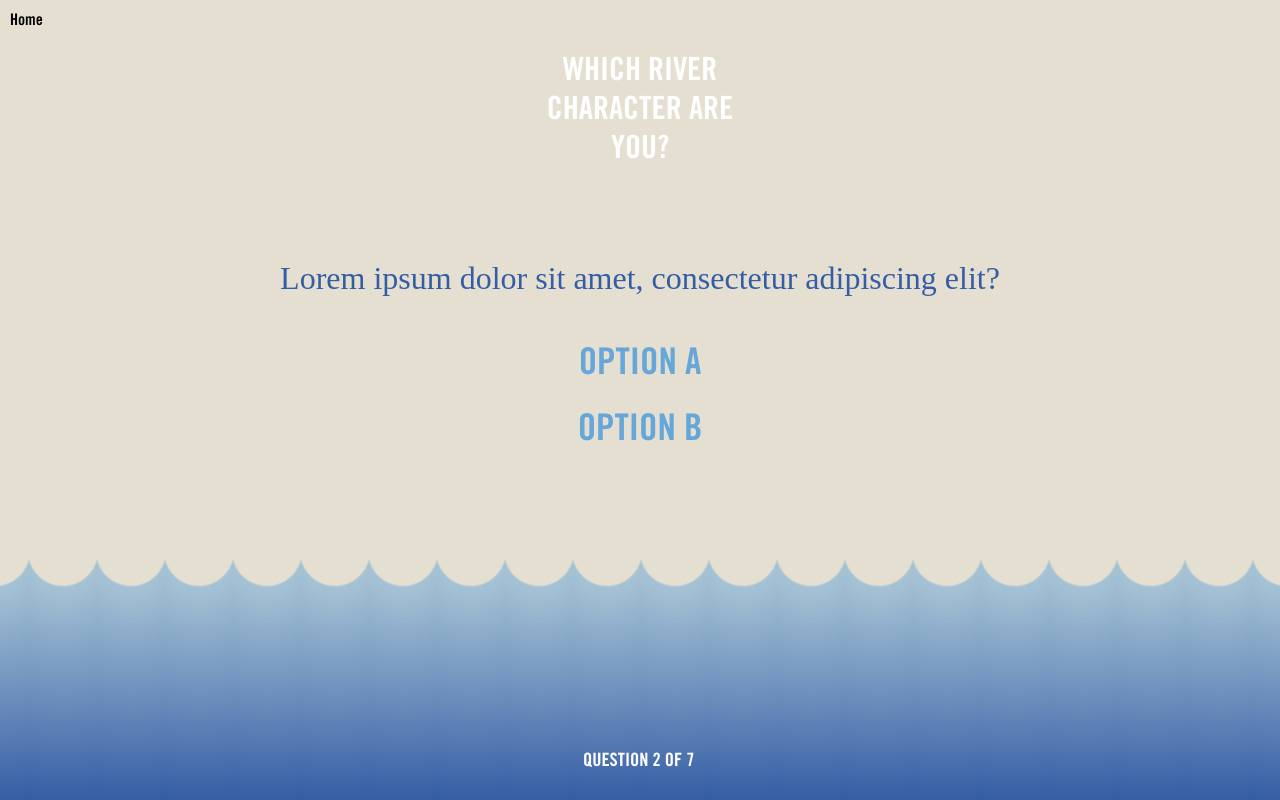
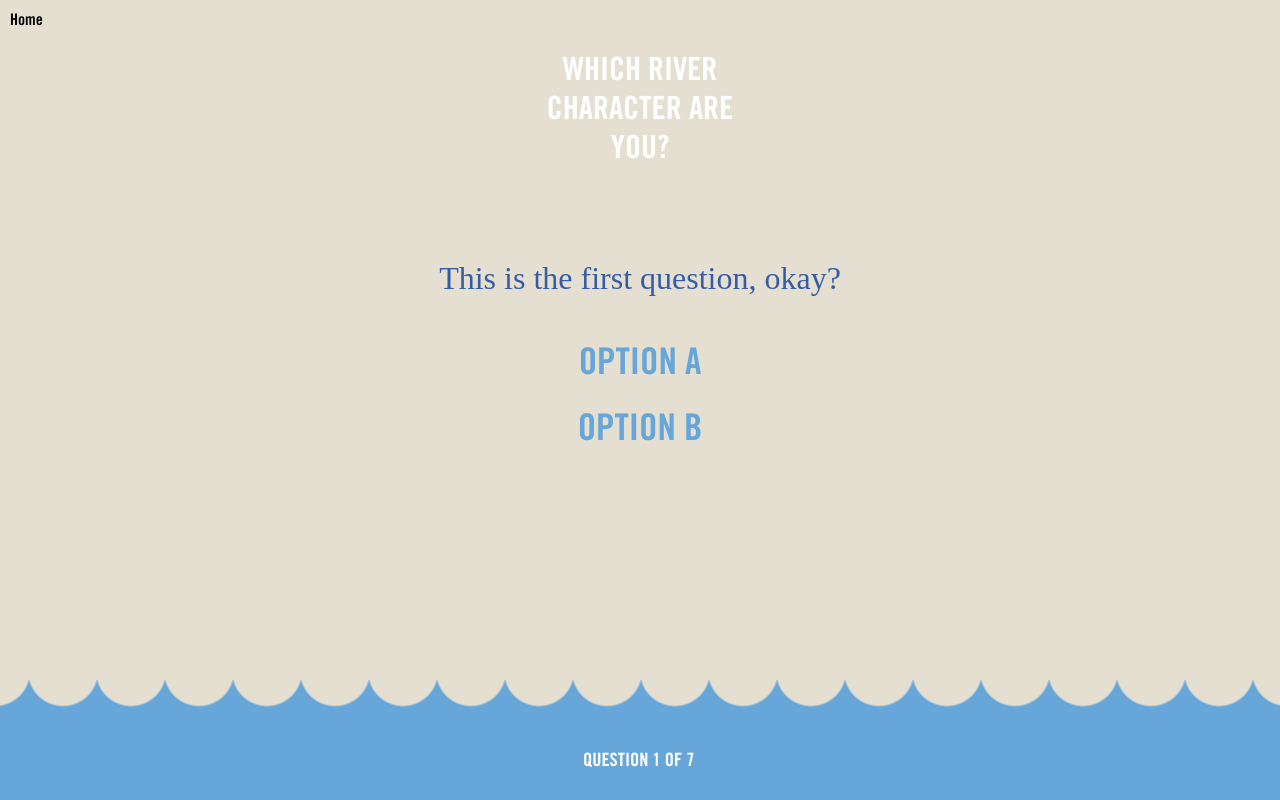
Before and after one commit to InteractiveMechanics/fww_personalityquiz, a website: page index.html in a window 1280 px wide. Both pictures are taken after a click on the button "TAKE THE QUIZ". Drawn offline with Linux system fonts and the light colour scheme.

Commit message:
decision making and progress functions update

```diff
--- a/_sass/base/_mixins.scss
+++ b/_sass/base/_mixins.scss
@@ -2,6 +2,8 @@
 	position: absolute;
 	bottom: 0px;
 	width: 100vw;
+	z-index: 1;
+	//position: relative;
 	&:before {
 		content: "";
 	  	position: absolute;
@@ -13,5 +15,6 @@
     	background-size: 68px $waterheight;
     	background-image: radial-gradient(circle at 34px -9px, transparent 34px, $watercolor1 36px, $watercolor2);
     	animation: slidein 2.5s infinite alternate;
+    	z-index: -1;
 	}
 }
--- a/_sass/components/_layout.scss
+++ b/_sass/components/_layout.scss
@@ -8,3 +8,8 @@ body {
     background: #E5DFD1;
     overflow: hidden;
 }
+
+#content {
+	width: 75%;
+	margin: 0 auto;
+}
--- a/_sass/components/_questions.scss
+++ b/_sass/components/_questions.scss
@@ -1,3 +1,5 @@
+
+
 .question {
 	@extend p;
 	color: $dark-blue;
@@ -11,6 +13,8 @@
 	list-style: none;
     padding-left: 0;
     text-align: center;
+    position: relative;
+    z-index: 2;
     li {
     	&:first-of-type {
     		margin-bottom: 1.25em;
--- a/_sass/components/_water.scss
+++ b/_sass/components/_water.scss
@@ -1,22 +1,22 @@
 #water[data-water-level="0"] {
-	@include water(10vh, $blue, $blue);
+	@include water(15vh, $blue, $blue);
 }
 
 
 #water[data-water-level="1"] {
-	@include water(15vh, $blue, $blue);
+	@include water(30vh, $blue, $blue);
 }
 
 #water[data-water-level="2"] {
-	@include water(30vh, $transparent-blue, $dark-blue);
+	@include water(45vh, $transparent-blue, $dark-blue);
 }
 
 #water[data-water-level="3"] {
-	@include water(50vh, $transparent-blue, $dark-blue);
+	@include water(60vh, $transparent-blue, $dark-blue);
 }
 
 #water[data-water-level="4"] {
-	@include water(70vh, $transparent-blue, $dark-blue);
+	@include water(75vh, $transparent-blue, $dark-blue);
 }
 
 #water[data-water-level="5"] {
--- a/data.json
+++ b/data.json
@@ -17,15 +17,15 @@
         },
         {
             "id": 1,
-            "step": 1,
+            "step": 2,
             "text": "Lorem ipsum dolor sit amet, consectetur adipiscing elit?",
             "options": [
                 {
-                    "answer": "Option A",
+                    "answer": "Option C",
                     "id": 3
                 },
                 {
-                    "answer": "Option B",
+                    "answer": "Option D",
                     "id": 4
                 }
             ]
@@ -36,15 +36,31 @@
             "text": "Lorem ipsum dolor sit amet, consectetur adipiscing elit?",
             "options": [
                 {
-                    "answer": "Option A",
+                    "answer": "Option E",
+                    "id": 5
+                },
+                {
+                    "answer": "Option F",
+                    "resultId": 6
+                }
+            ]
+        },
+         {
+            "id": 3,
+            "step": 3,
+            "text": "Lorem ipsum dolor sit amet, consectetur adipiscing elit?",
+            "options": [
+                {
+                    "answer": "Option G",
                     "resultId": 1
                 },
                 {
-                    "answer": "Option B",
+                    "answer": "Option H",
                     "resultId": 0
                 }
             ]
         }
+
     ],
     "results": [
         {
--- a/index.html
+++ b/index.html
@@ -24,9 +24,8 @@
 
     <script id="option-template" type="text/x-jQuery-tmpl">
         <li
-            {{if id}} data-next="${id}" {{/if}}
-            {{if resultId}} data-result="${resultId}" {{/if}}
-            ><button class="answer-btn">${answer}</button></li>
+        ><button class="answer-btn"  {{if id}} data-next="${id}" {{/if}}
+            {{if resultId}} data-result="${resultId}" {{/if}}>${answer}</button></li>
     </script>
 
     <script id="quiz-template" type="text/x-jQuery-tmpl">
@@ -62,6 +61,6 @@
         <div id="results" class="fade"></div>
     </div>
     <div id="animation"></div>
-    <div id="water" data-water-level="1"></div>
+    <div id="water" data-water-level="0"></div>
 </body>
 </html>
--- a/js/controllers/questions.js
+++ b/js/controllers/questions.js
@@ -3,34 +3,51 @@ Questions = (function() {
         bindEvents();
     }
 
-    var buildQuestions = function() {
+    var buildQuestions = function(id) {
 
 
+        if (id == null) {
+    	   $('#quiz-template').tmpl(data.questions[0]).appendTo('#questions');
+           buildOptions(0);
+           adjustWaterLevel(0);
+        } else {
+           clearQuiz();
 
-    	$('#quiz-template').tmpl(data.questions[2]).appendTo('#questions');
+            $('#quiz-template').tmpl(data.questions[id]).appendTo('#questions');
 
-        buildOptions();
-
-        alert(data.questions[2].step);
-
-        if (data.questions[2].step == 1) {
-            $('#water').attr('data-water-level', 1);
-        } else if (data.questions[2].step == 2) {
-            $('#water').attr('data-water-level', 2);
-        } else if (data.questions[2].step == 3) {
-            $('#water').attr('data-water-level', 3);
+            buildOptions(id);
+            adjustWaterLevel(id);
         }
     }
 
-    var buildOptions = function() {
-    	$('#option-template').tmpl(data.questions[0].options).appendTo('#options');
+    var clearQuiz = function() {
+        $('#questions').html('');
+    }
+
+    var buildOptions = function(id) {
+    	$('#option-template').tmpl(data.questions[id].options).appendTo('#options');
     }
 
     var nextQuestion = function() {
-
+        if ($('.answer-btn').attr('data-next')) {
+            var id = $(this).attr('data-next');
+            buildQuestions(id);
+        } else {
+            //Results.buildResults
+        }
     }
 
-    var bindEvents = function() {}
+    var adjustWaterLevel = function(id) {
+        $('#water').attr('data-water-level', id);
+        if (id > 2) {
+            $('.answer-btn').css('color', '#ffffff').css('z-index', '99');
+        }
+    }
+
+
+    var bindEvents = function() {
+        $(document).on('click tap', '.answer-btn', nextQuestion);
+    }
 
     return {
         init: init,
```
Also changed, not shown: dist/css/main.css.
